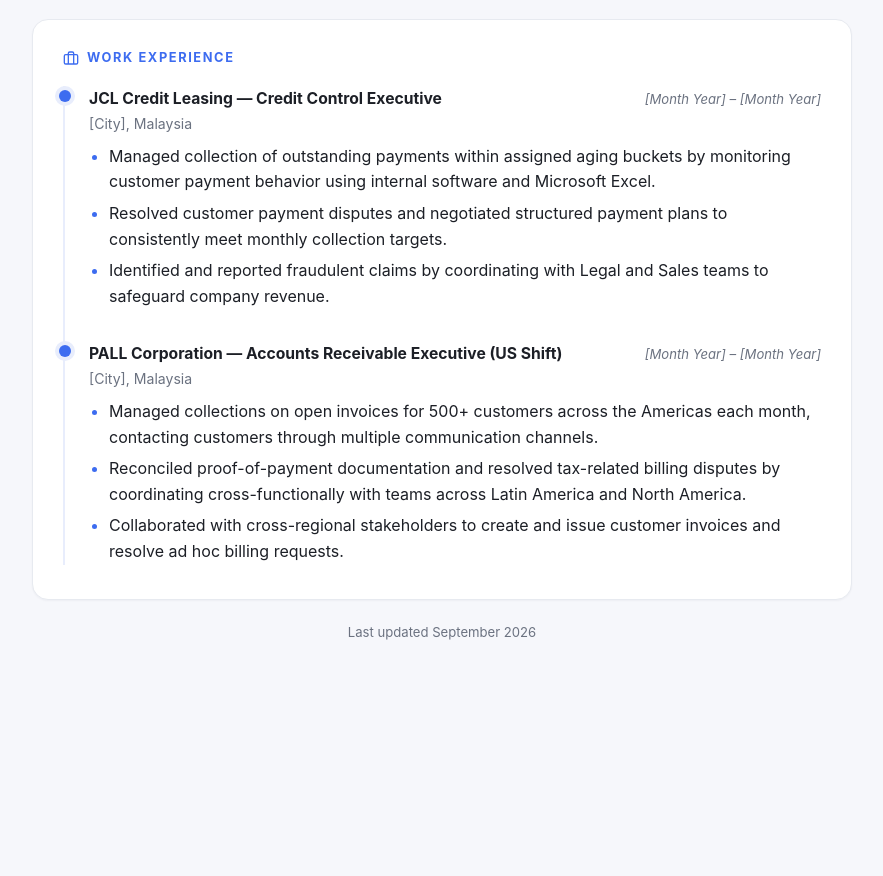
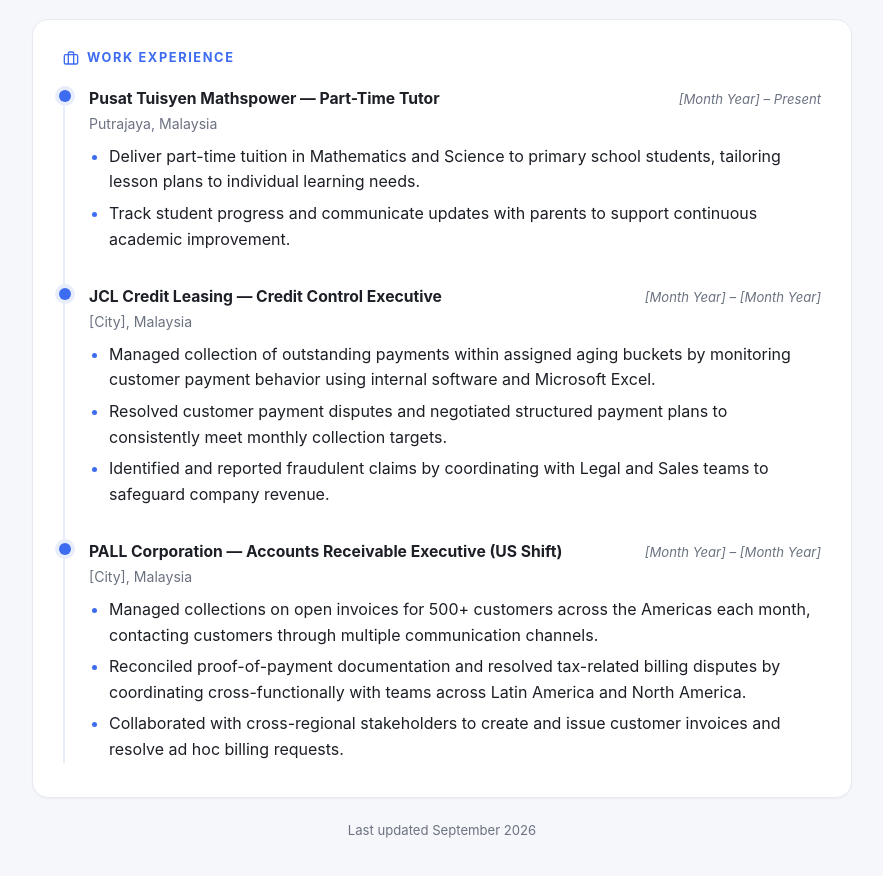
Before and after one commit to amirzaily/amirzaily.github.io, a plain HTML site: page index.html in a window 1280 px wide. Shown: the part 1879-2755 px from the top of the page, without its empty margins (198-1081 px from the left). Before the commit the page ends 2615 px from the top, so only its background shows below. Drawn offline with Linux system fonts and the light colour scheme.

Commit message:
Add part-time tutor experience to index.html
Added part-time tutor experience at Pusat Tuisyen Mathspower, including responsibilities and location.

```diff
--- a/index.html
+++ b/index.html
@@ -413,6 +413,17 @@
       <div class="timeline">
         <div class="t-entry">
           <div class="t-head">
+            <span class="title">Pusat Tuisyen Mathspower — Part-Time Tutor</span>
+            <span class="dates">[Month Year] – Present</span>
+          </div>
+          <div class="sub">Putrajaya, Malaysia</div>
+          <ul class="bullets">
+            <li>Deliver part-time tuition in Mathematics and Science to primary school students, tailoring lesson plans to individual learning needs.</li>
+            <li>Track student progress and communicate updates with parents to support continuous academic improvement.</li>
+          </ul>
+        </div>
+        <div class="t-entry">
+          <div class="t-head">
             <span class="title">JCL Credit Leasing — Credit Control Executive</span>
             <span class="dates placeholder">[Month Year] – [Month Year]</span>
           </div>
```
